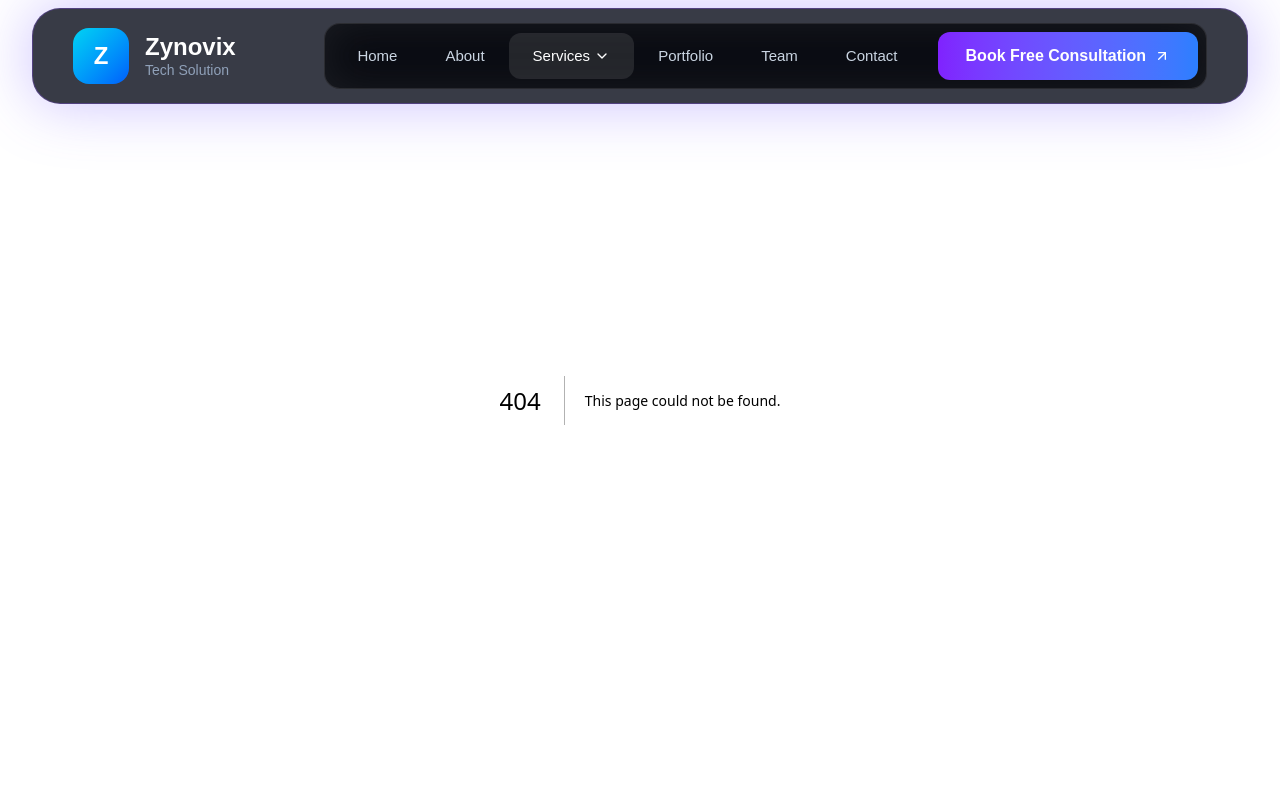
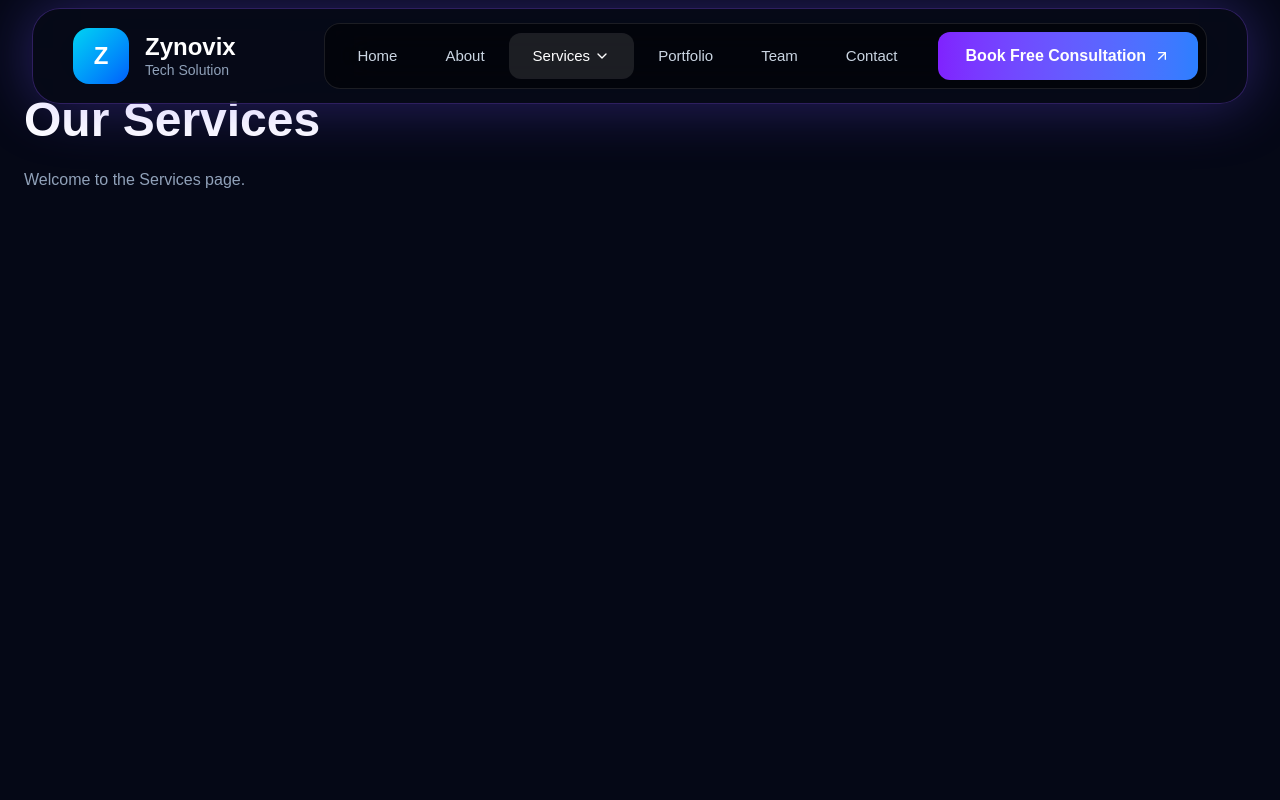
Before and after one commit to ritik733/zynovixtechsolution, a Next.js app: page /services in a window 1280 px wide. Before the commit this address had no page. Shown: the top 800 px of the page. Built offline with nearby package versions, Linux system fonts and the light colour scheme.

Commit message:
Updated website

```diff
--- a/app/layout.tsx
+++ b/app/layout.tsx
@@ -4,7 +4,7 @@ import Navbar from "@/components/layout/Navbar";
 import Footer from "@/components/layout/Footer";
 
 export const metadata: Metadata = {
-title: "Zenovix tech solutions",
+title: "Zynovix tech solutions",
   description: "Modern software solutions for your business.",
 };
 
--- /dev/null
+++ b/app/services/page.tsx
@@ -0,0 +1,13 @@
+export default function ServicesPage() {
+  return (
+    <main className="min-h-screen bg-[#050816] text-white">
+      <div className="mx-auto max-w-7xl px-6 py-24">
+        <h1 className="text-5xl font-bold">Our Services</h1>
+
+        <p className="mt-6 text-slate-400">
+          Welcome to the Services page.
+        </p>
+      </div>
+    </main>
+  );
+}
```
